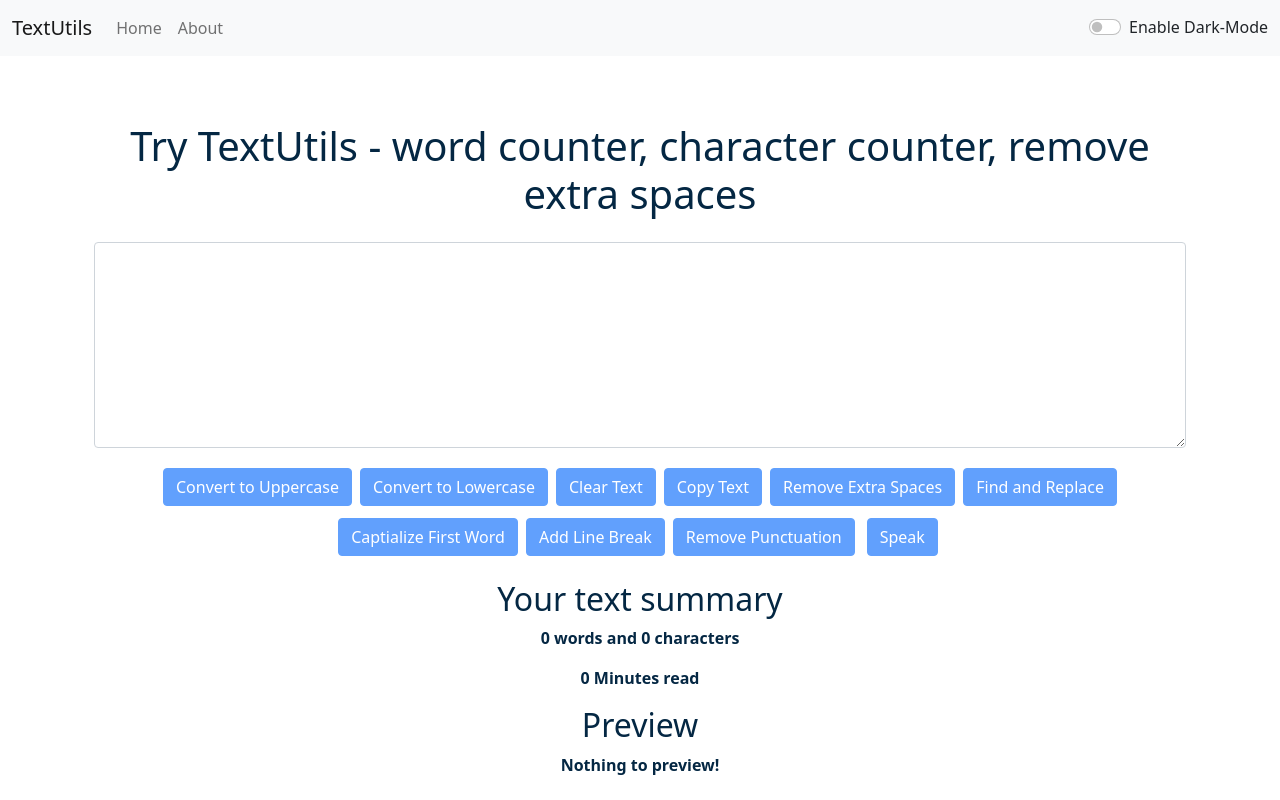
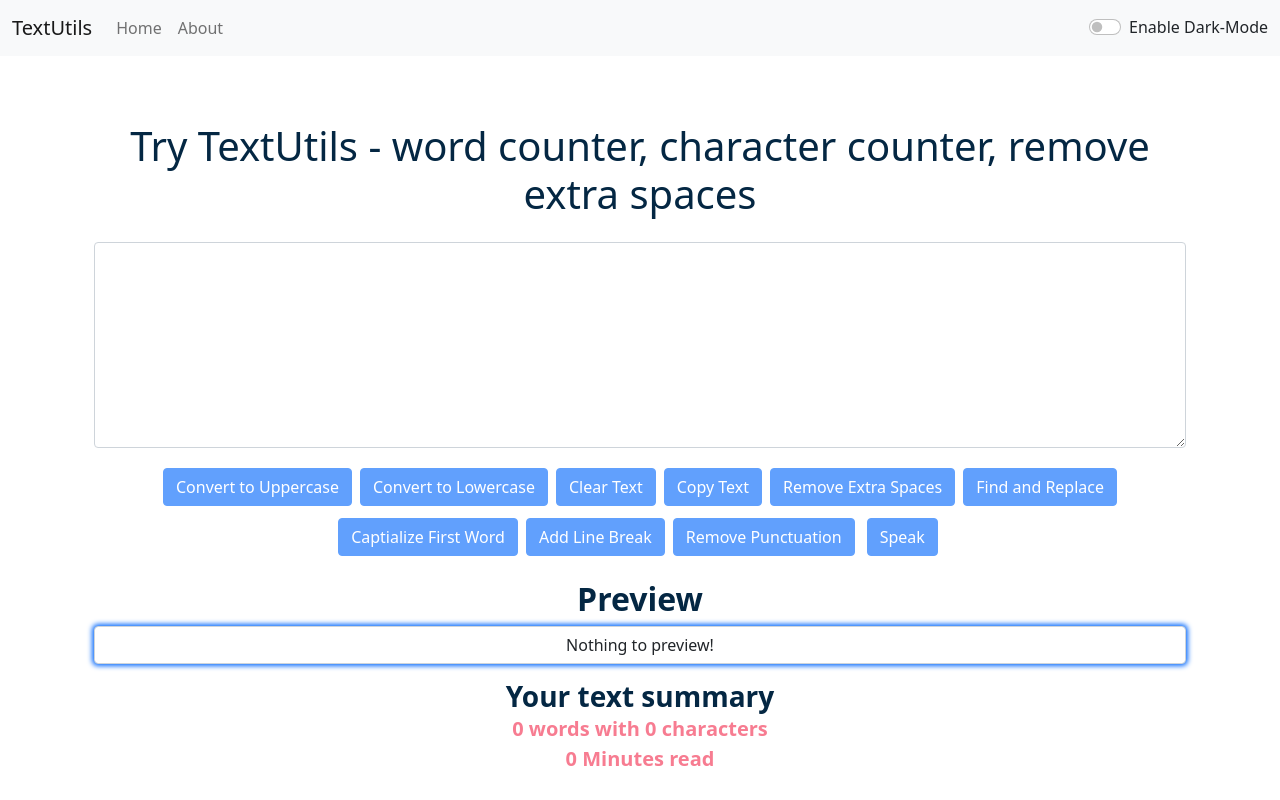
Before and after one commit to PCON-Hacktoberfest-2022/Textutils, a React (Create React App) app: page / in a window 1280 px wide. Built offline with nearby package versions, Linux system fonts and the light colour scheme.

Commit message:
FEAT: updated the preview UI

```diff
--- a/src/components/TextForm.js
+++ b/src/components/TextForm.js
@@ -99,12 +99,6 @@
     // setText("new text"); // Correct way to change the state
     return (
         <>
-
-
-
-
-
-
             <div className="container" style={{ color: props.mode === 'dark' ? 'white' : '#042743' }}>
                 <h1 className='mb-4'>{props.heading}</h1>
                 <div className="mb-3">
@@ -130,12 +124,19 @@
                     </div>
                 }
             </div>
+                {/* added by Gautam2305 */}
+
             <div className="container my-3" style={{ color: props.mode === 'dark' ? 'white' : '#042743' }}>
-                <h2>Your text summary</h2>
-                <p>{text.split(/\s+/).filter((element) => { return element.length !== 0 }).length} words and {text.length} characters</p>
-                <p>{0.008 * text.split(/\s+/).filter((element) => { return element.length !== 0 }).length} Minutes read</p>
-                <h2>Preview</h2>
-                <p>{text.length > 0 ? text : "Nothing to preview!"}</p>
+
+                <section >
+                <h2 className='preview-heading'>Preview</h2>
+                <p className='preview-container form-control'>{text.length > 0 ? text : "Nothing to preview!"}</p>
+                </section>
+
+                <h3 className='preview-heading summ-heading'>Your text summary</h3>
+                <p className='text-update in-text-updt'>{text.split(/\s+/).filter((element) => { return element.length !== 0 }).length} words with {text.length} characters</p>
+                <p className='text-update'><span className='in-text-updt'>{0.008 * text.split(/\s+/).filter((element) => { return element.length !== 0 }).length} Minutes read</span></p>
+
             </div>
         </>
     )
```
